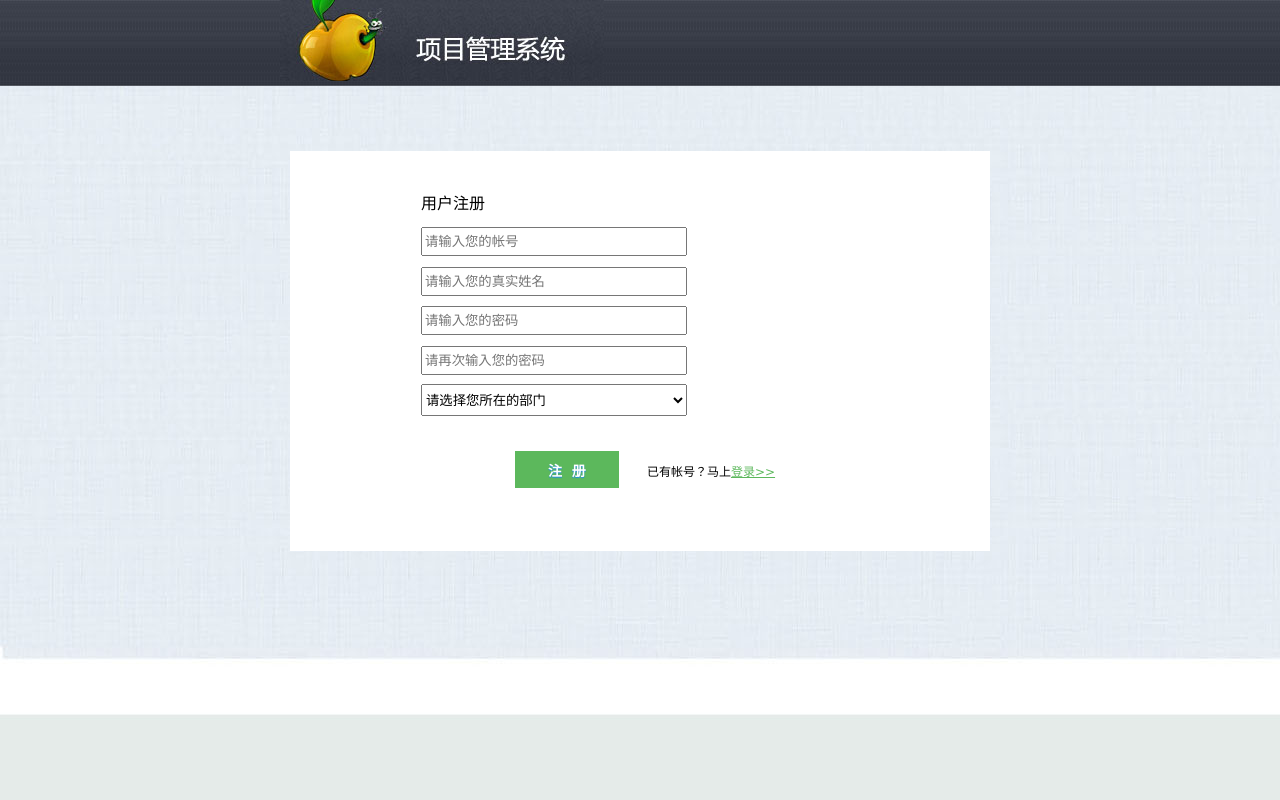
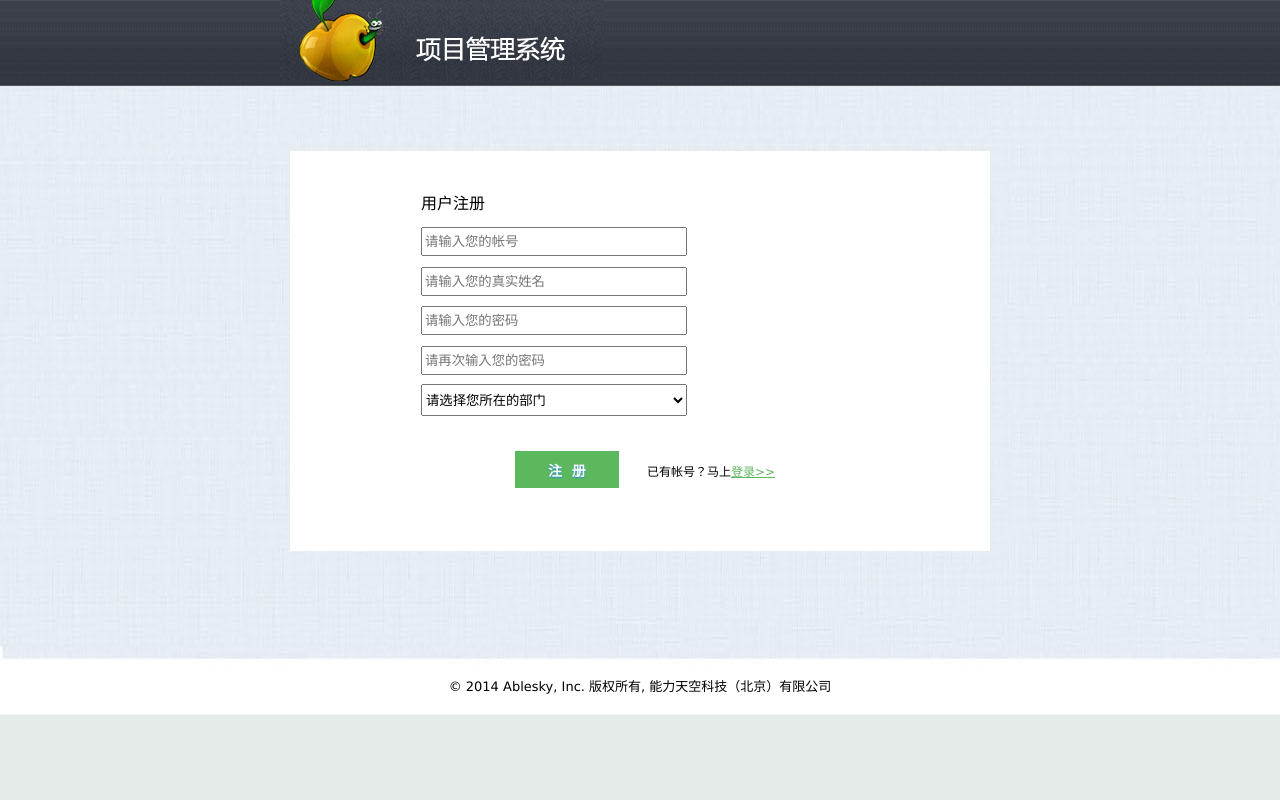
Before and after one commit to aggieliyan/Qsystem, a Django app: page /register in a window 1280 px wide. Run offline with Django 3.2, Linux system fonts and the light colour scheme; data that the repository does not hold is empty; parts of the project's set-up code (start-up, migrations or seed data) failed here and were passed over.

Commit message:
注册加上版权

```diff
--- a/project/templates/register.html
+++ b/project/templates/register.html
@@ -163,7 +163,7 @@
 	         		</table>
 	        		<input id="Button_register" type="submit" value="注  册"
 	            		style="color: #FFFFFF; background-color: #5CB85C; width: 104px; margin-left: 10px; height: 37px; border-width: 0; font-weight:bolder; cursor:pointer;"/> &nbsp &nbsp &nbsp <a style="font-size:12px;font-family: Verdana,Microsoft YaHei ,宋体; ">已有帐号？马上</a><a href="/login/" style="color:#5CB85C; font-size:12px;font-family: Verdana,Microsoft YaHei ,宋体; cursor:pointer;">登录>></a>
-				</div>
+				</div><p style="font-size: 13px; margin-top: 125px;font-family: Verdana,Microsoft YaHei ,宋体;">© 2014 Ablesky, Inc. 版权所有, 能力天空科技（北京）有限公司 </p>
        	 	</form>
        	 </div>
 	</div>
```
Also changed, not shown: project/templates/login.html (line endings or trailing spaces).
